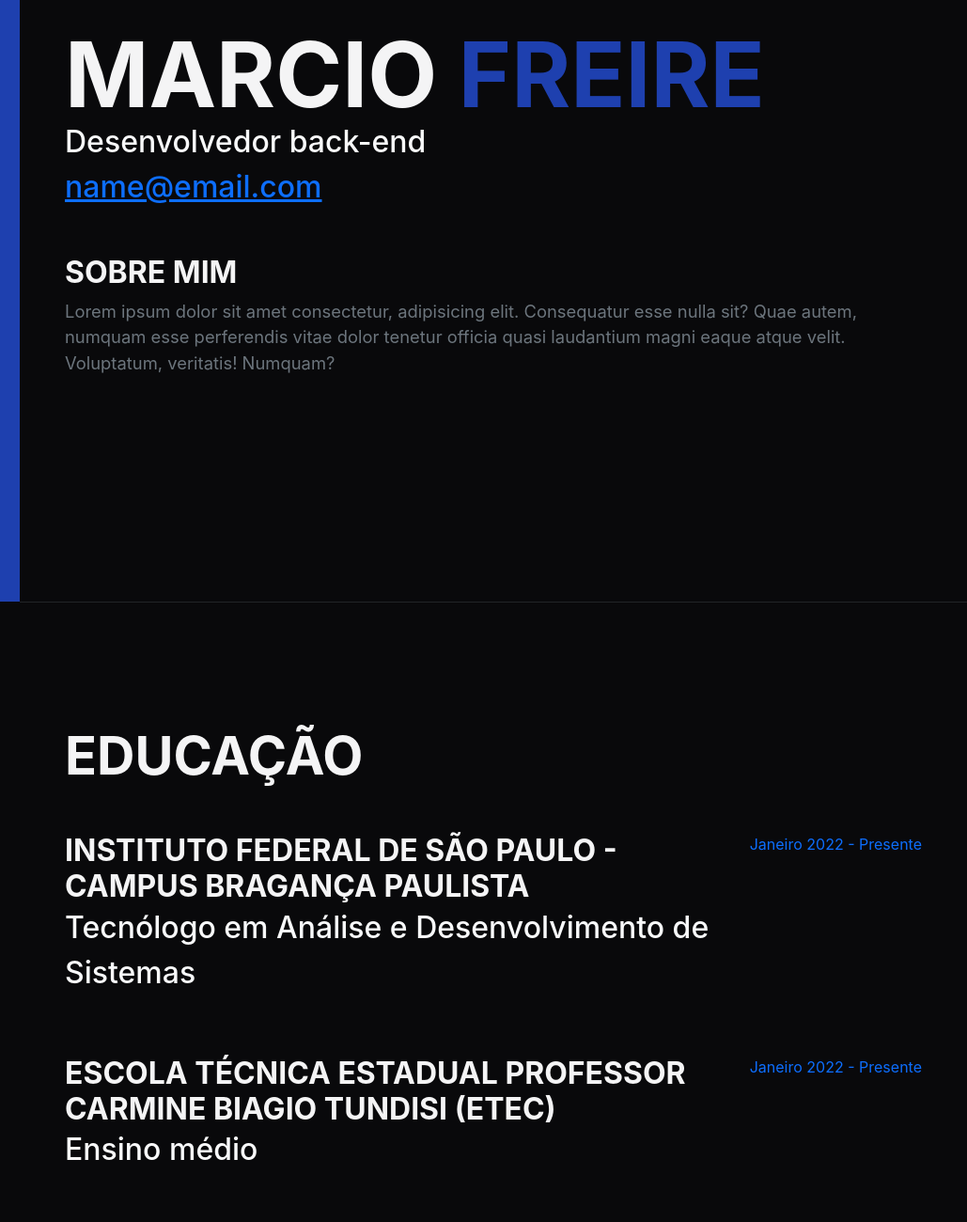
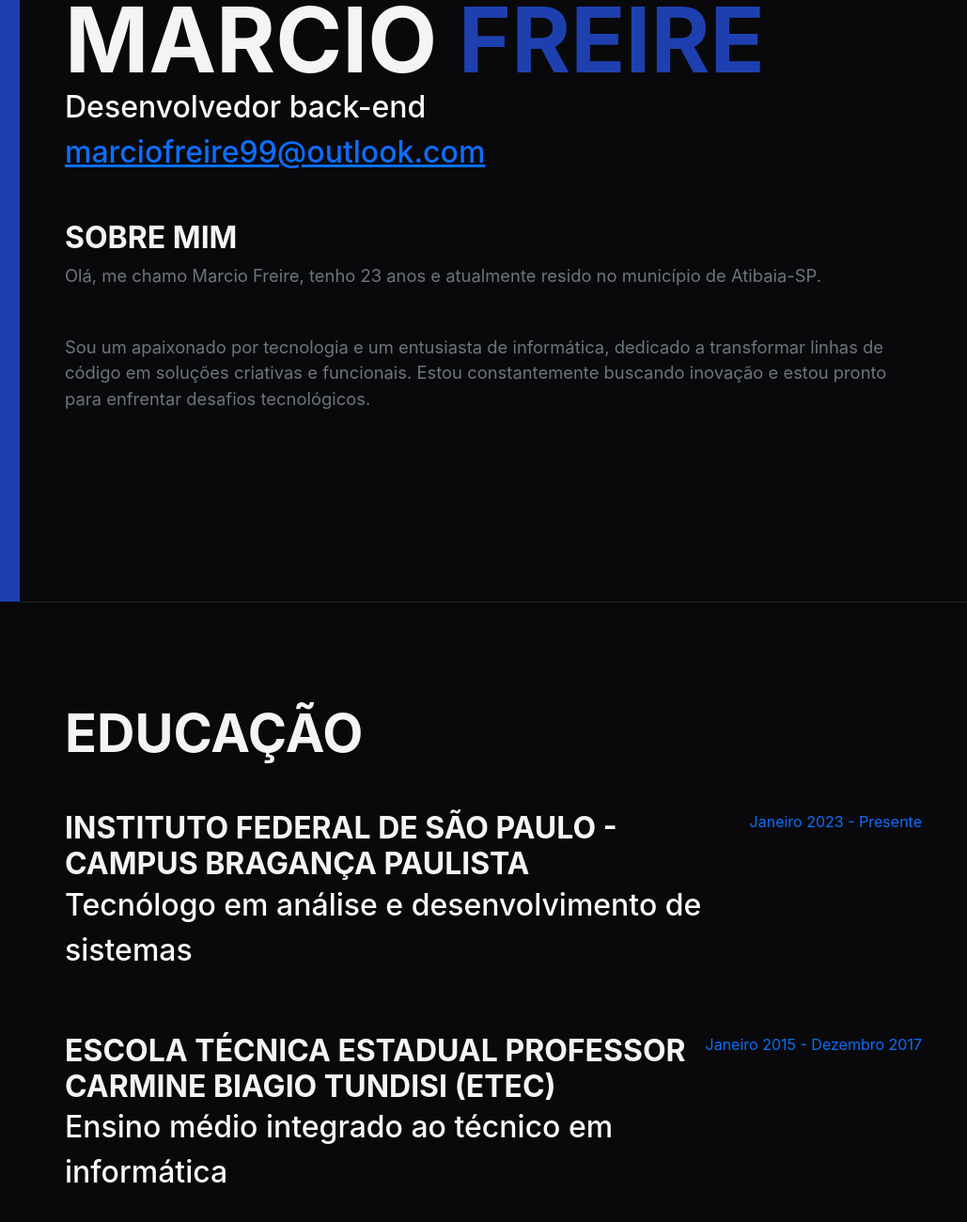
Before and after one commit to marciofreire99/portifolio-marcio, a plain HTML site: page index.html in a window 1280 px wide. Shown: the part 160-1460 px from the top of the page at 94% size, 251-1280 px from the left. Drawn offline with nearby package versions, Linux system fonts and the light colour scheme; a web font is replaced by a local one.

Commit message:
Add files via upload

```diff
--- a/index.html
+++ b/index.html
@@ -49,11 +49,12 @@
                     </h1>
                     <div class="subheading mb-5">
                         Desenvolvedor back-end
-                        <a href="mailto:name@email.com">name@email.com</a>
+                        <a href="mailto:name@email.com">marciofreire99@outlook.com</a>
                     </div>
                     <div class="sobremim">
                         <h3>Sobre Mim</h1>
-                        <p class="lead mb-5">Lorem ipsum dolor sit amet consectetur, adipisicing elit. Consequatur esse nulla sit? Quae autem, numquam esse perferendis vitae dolor tenetur officia quasi laudantium magni eaque atque velit. Voluptatum, veritatis! Numquam?</p>
+                        <p class="lead mb-5">Olá, me chamo Marcio Freire, tenho 23 anos e atualmente resido no município de Atibaia-SP.</p>
+                        <p class="lead mb-5">Sou um apaixonado por tecnologia e um entusiasta de informática, dedicado a transformar linhas de código em soluções criativas e funcionais. Estou constantemente buscando inovação e estou pronto para enfrentar desafios tecnológicos.</p>
                     </div>
 
                 </div>
@@ -66,18 +67,18 @@
                     <div class="d-flex flex-column flex-md-row justify-content-between mb-5">
                         <div class="flex-grow-1">
                             <h3 class="mb-0">INSTITUTO FEDERAL DE SÃO PAULO - CAMPUS BRAGANÇA PAULISTA</h3>
-                            <div class="subheading mb-3">Tecnólogo em Análise e Desenvolvimento de Sistemas</div>
+                            <div class="subheading mb-3">Tecnólogo em análise e desenvolvimento de sistemas</div>
                             <div></div>
                         </div>
-                        <div class="flex-shrink-0"><span class="periodo-graduacao">Janeiro 2022 - Presente</span></div>
+                        <div class="flex-shrink-0"><span class="periodo-graduacao">Janeiro 2023 - Presente</span></div>
                     </div>
                     <div class="d-flex flex-column flex-md-row justify-content-between mb-5">
                         <div class="flex-grow-1">
                             <h3 class="mb-0">Escola Técnica Estadual Professor Carmine Biagio Tundisi (ETEC)</h3>
-                            <div class="subheading mb-3">Ensino médio</div>
+                            <div class="subheading mb-3">Ensino médio integrado ao técnico em informática</div>
                             <div></div>
                         </div>
-                        <div class="flex-shrink-0"><span class="periodo-graduacao">Janeiro 2022 - Presente</span></div>
+                        <div class="flex-shrink-0"><span class="periodo-graduacao">Janeiro 2015 - Dezembro 2017</span></div>
                     </div>
                 </div>
             </section>
@@ -116,8 +117,8 @@
             <section class="resume-section" id="interesses">
                 <div class="resume-section-content">
                     <h2 class="mb-5">Interesses e objetivos</h2>
-                    <p>Apart from being a web developer, I enjoy most of my time being outdoors. In the winter, I am an avid skier and novice ice climber. During the warmer months here in Colorado, I enjoy mountain biking, free climbing, and kayaking.</p>
-                    <p class="mb-0">When forced indoors, I follow a number of sci-fi and fantasy genre movies and television shows, I am an aspiring chef, and I spend a large amount of my free time exploring the latest technology advancements in the front-end web development world.</p>
+                    <p>Tenho um forte interesse em explorar as fronteiras da tecnologia, desde o desenvolvimento de software inovador até a criação de soluções de infraestrutura eficientes. Meu objetivo é continuar aprendendo e aprimorando minhas habilidades para enfrentar desafios e contribuir para soluções tecnológicas eficazes.</p>
+                    <p class="mb-0">Almejo criar um impacto positivo na área de informática, seja desenvolvendo aplicativos que melhorem a vida das pessoas. Estou comprometido em seguir uma carreira que me permita inovar, crescer e fazer a diferença no mundo da tecnologia.</p>
                 </div>
             </section>
             <hr class="m-0" />
```
